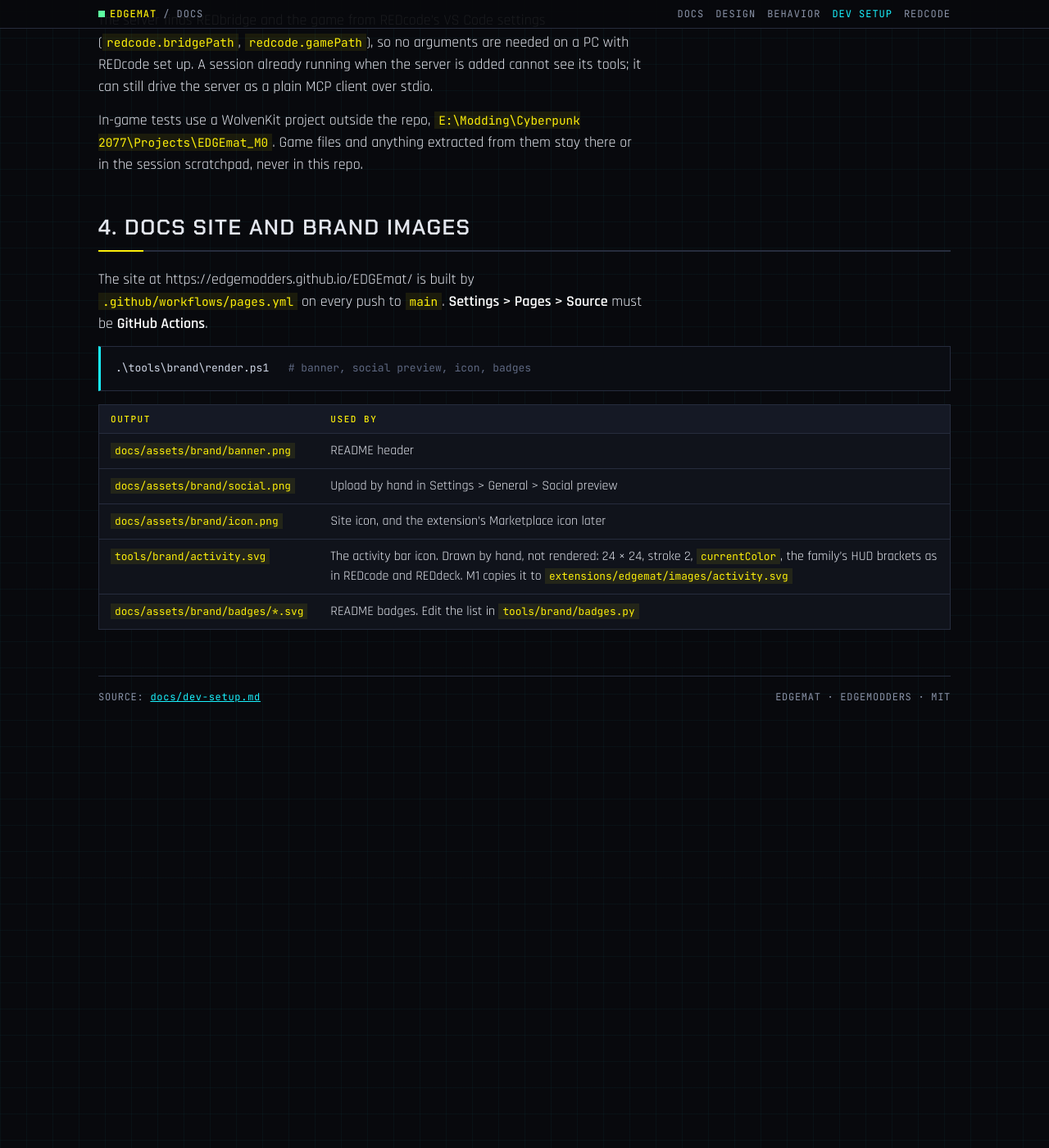
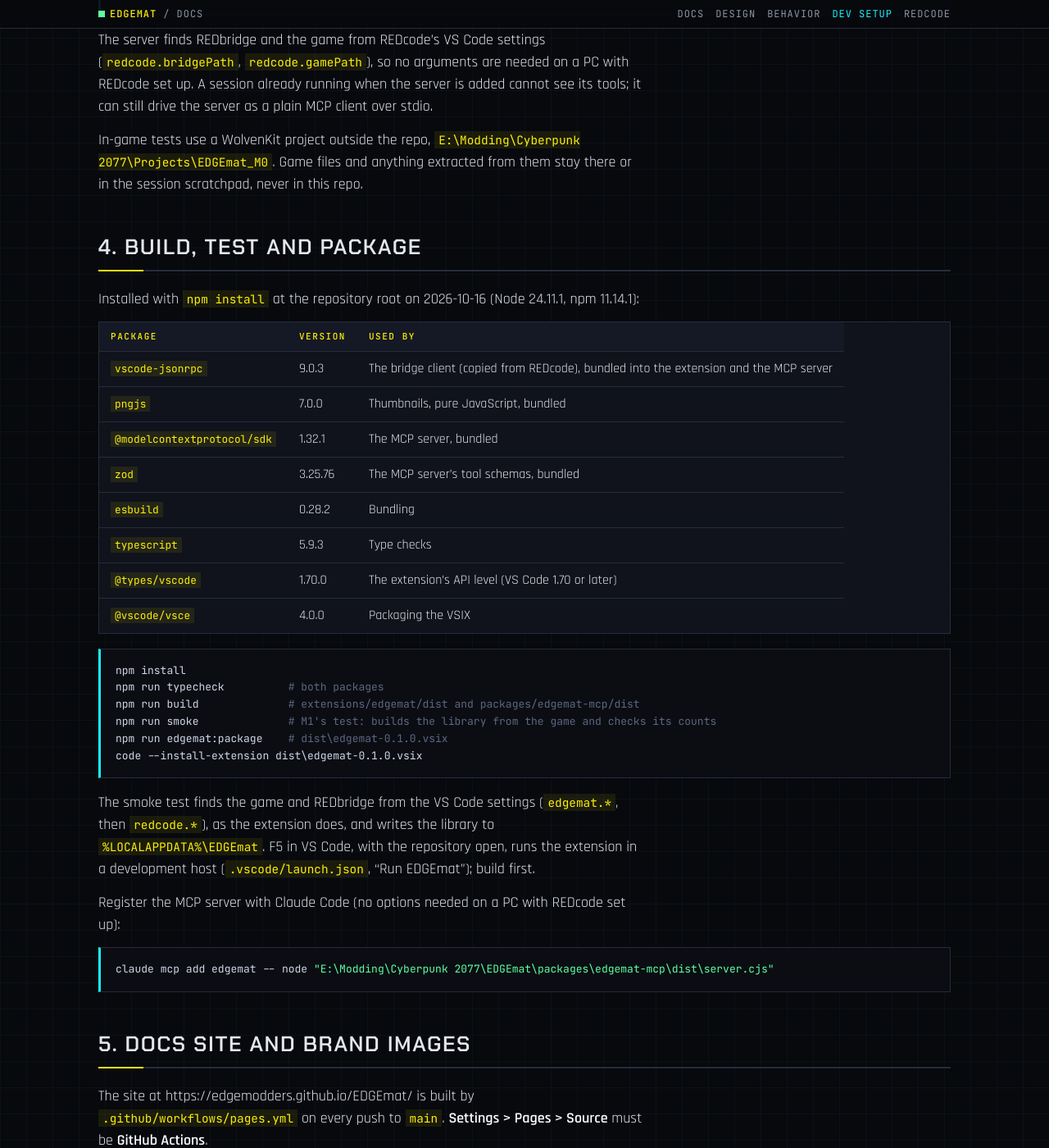
Before and after one commit to Edgemodders/EDGEmat, a Jekyll site: the page built from docs/dev-setup.md, in a window 1280 px wide and 1400 px high, scrolled down 1618 px. Shown: the whole window at 82% size. Built offline with Jekyll 4.4.1, drawn with Linux system fonts in a browser that asks for light colours; our own code applies the rules of GitHub Pages for plain Markdown files; before the commit the page ends 2541 px from its top, so only the background shows below that; some of the changed text lies outside the part shown.

Commit message:
M1: docs: build steps, library results, status
Co-Authored-By: Claude Opus 5.5 <noreply@anthropic.com>

````diff
--- a/docs/dev-setup.md
+++ b/docs/dev-setup.md
@@ -1,6 +1,6 @@
 # Dev setup
 
-What a Windows PC needs to work on EDGEmat. The shared tools are the same as in [REDcode's setup guide](https://edgemodders.github.io/REDcode/dev-setup.html). There is no code yet: M0 decides the form of the tool, and this page then gains its build steps with exact versions.
+What a Windows PC needs to work on EDGEmat. The shared tools are the same as in [REDcode's setup guide](https://edgemodders.github.io/REDcode/dev-setup.html). The code starts in M1: the extension in `extensions/edgemat` and the MCP server in `packages/edgemat-mcp`, one npm workspace.
 
 ## 1. Base tools
 
@@ -10,7 +10,7 @@ What a Windows PC needs to work on EDGEmat. The shared tools are the same as in
 | nvm for Windows and Node.js | as REDcode (Node 24) | The tool will be TypeScript, as the rest of the ecosystem | `winget install --id CoreyButler.NVMforWindows -e`, then `nvm install 24` and `nvm use 24` |
 | Python | 3.10 or later | Brand tooling | |
 | Chrome or Edge | any | Renders the brand images | Already present on Windows |
-| REDbridge | 0.7.0 or later | Reads and writes game files | See [REDbridge's setup guide](https://edgemodders.github.io/REDbridge/dev-setup.html) |
+| REDbridge | 0.8.0 (0.7.0 or later works for M1) | Reads and writes game files | See [REDbridge's setup guide](https://edgemodders.github.io/REDbridge/dev-setup.html) |
 
 ## 2. Repository and GitHub
 
@@ -47,7 +47,39 @@ The server finds REDbridge and the game from REDcode's VS Code settings (`redcod
 
 In-game tests use a WolvenKit project outside the repo, `E:\Modding\Cyberpunk 2077\Projects\EDGEmat_M0`. Game files and anything extracted from them stay there or in the session scratchpad, never in this repo.
 
-## 4. Docs site and brand images
+## 4. Build, test and package
+
+Installed with `npm install` at the repository root on 2026-10-16 (Node 24.11.1, npm 11.14.1):
+
+| Package | Version | Used by |
+|---|---|---|
+| `vscode-jsonrpc` | 9.0.3 | The bridge client (copied from REDcode), bundled into the extension and the MCP server |
+| `pngjs` | 7.0.0 | Thumbnails, pure JavaScript, bundled |
+| `@modelcontextprotocol/sdk` | 1.32.1 | The MCP server, bundled |
+| `zod` | 3.25.76 | The MCP server's tool schemas, bundled |
+| `esbuild` | 0.28.2 | Bundling |
+| `typescript` | 5.9.3 | Type checks |
+| `@types/vscode` | 1.70.0 | The extension's API level (VS Code 1.70 or later) |
+| `@vscode/vsce` | 4.0.0 | Packaging the VSIX |
+
+```powershell
+npm install
+npm run typecheck          # both packages
+npm run build              # extensions/edgemat/dist and packages/edgemat-mcp/dist
+npm run smoke              # M1's test: builds the library from the game and checks its counts
+npm run edgemat:package    # dist\edgemat-0.1.0.vsix
+code --install-extension dist\edgemat-0.1.0.vsix
+```
+
+The smoke test finds the game and REDbridge from the VS Code settings (`edgemat.*`, then `redcode.*`), as the extension does, and writes the library to `%LOCALAPPDATA%\EDGEmat`. F5 in VS Code, with the repository open, runs the extension in a development host (`.vscode/launch.json`, "Run EDGEmat"); build first.
+
+Register the MCP server with Claude Code (no options needed on a PC with REDcode set up):
+
+```powershell
+claude mcp add edgemat -- node "E:\Modding\Cyberpunk 2077\EDGEmat\packages\edgemat-mcp\dist\server.cjs"
+```
+
+## 5. Docs site and brand images
 
 The site at https://edgemodders.github.io/EDGEmat/ is built by `.github/workflows/pages.yml` on every push to `main`. **Settings > Pages > Source** must be **GitHub Actions**.
 
````
Also changed, not shown: CLAUDE.md (+2 -1 lines), docs/design.md (+16 -3 lines), docs/index.md (+1 -1 lines), README.md.
